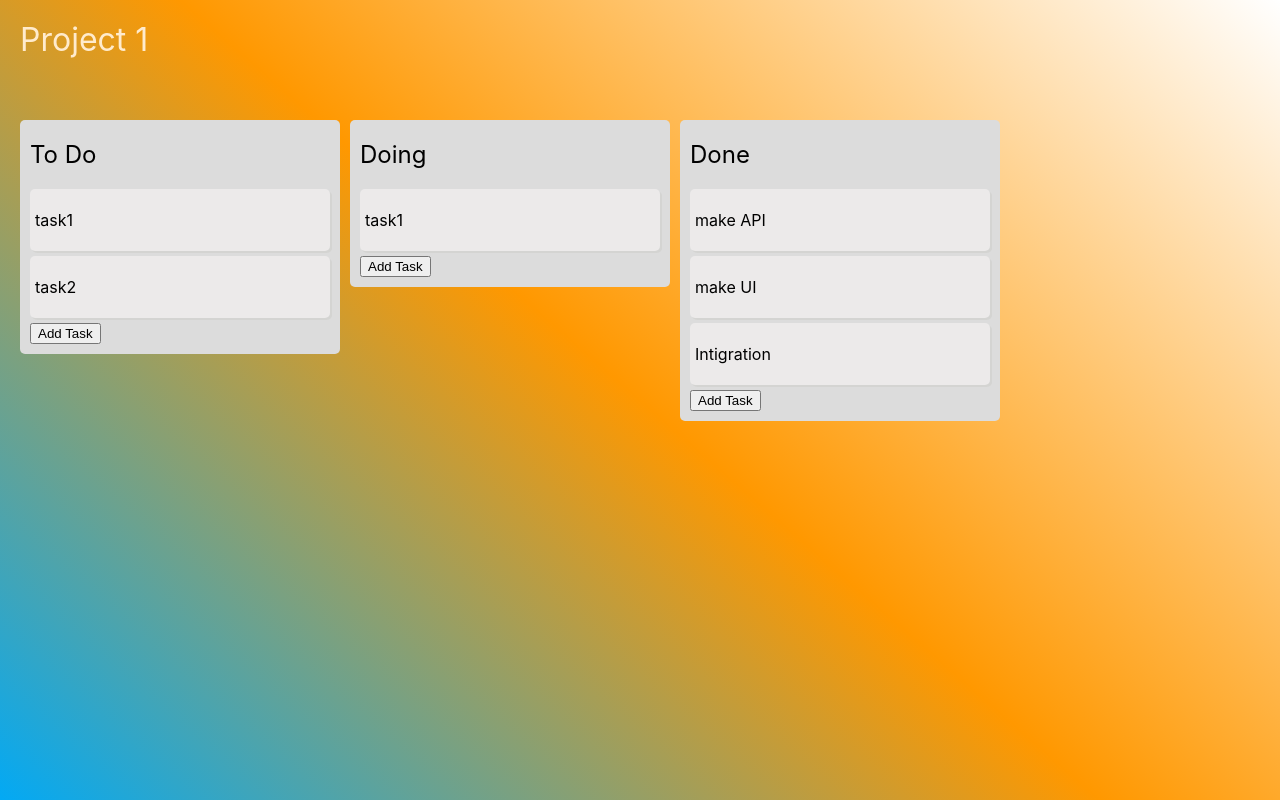
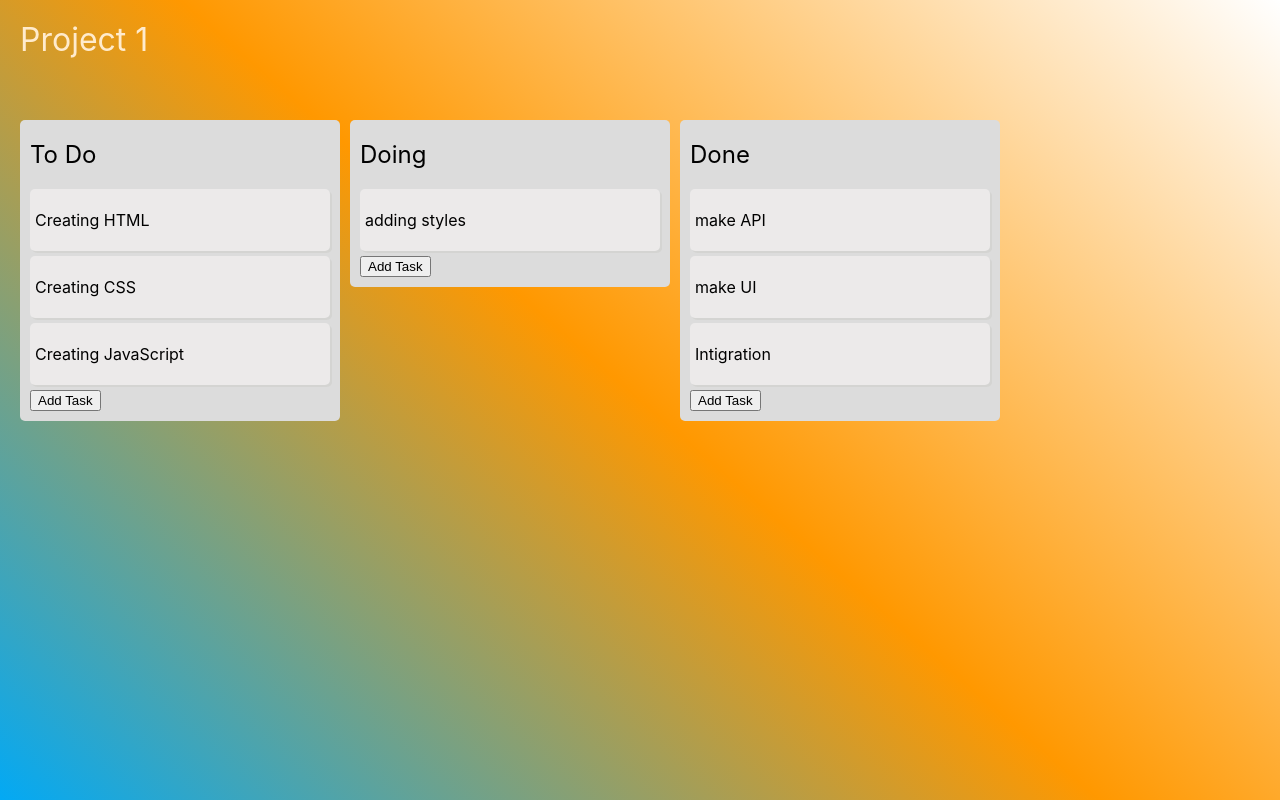
Before and after one commit to KushagraGitter/react-trello, a React (Create React App) app: page / in a window 1280 px wide. Built offline with nearby package versions, Linux system fonts and the light colour scheme.

Commit message:
drag and drop implimented

```diff
--- a/src/components/project/project.js
+++ b/src/components/project/project.js
@@ -21,7 +21,13 @@ function Projects(projectId) {
     if (e.target !== dndNode.current) {
       console.log(('drag enter', params));
       //let newSubProjectList = [...subProjects];
+
       let newSubProjectList = JSON.parse(JSON.stringify(subProjects));
+      console.log('drop container', newSubProjectList[params.grpId]);
+      console.log(
+        'from container',
+        newSubProjectList[dndNodeParams.current.grpId]
+      );
       newSubProjectList[params.grpId].tasks.splice(
         params.taskId,
         0,
@@ -58,7 +64,7 @@ function Projects(projectId) {
       params.grpId === dndNodeParams.current.grpId &&
       params.taskId === dndNodeParams.current.taskId
     ) {
-      return `task-item ${isDragging} ? 'dragging' : ''`;
+      return `task-item ${isDragging ? 'dragging' : ''}`;
     } else {
       return 'task-item';
     }
@@ -75,6 +81,7 @@ function Projects(projectId) {
                 {subProject.tasks.map((task, idx) => {
                   return (
                     <Task
+                      key={task.taskName}
                       className={
                         isDragging
                           ? getStyle({
@@ -84,7 +91,7 @@ function Projects(projectId) {
                           : 'task-item'
                       }
                       grpId={projIdx}
-                      taskId={idx}
+                      idx={idx}
                       handleDragStart={handleDragStart}
                       handleDnDEnter={handleDnDEnter}
                       isDragging={isDragging}
--- a/src/components/task/task.js
+++ b/src/components/task/task.js
@@ -3,6 +3,7 @@ import React, { useState, useRef } from 'react';
 const Task = ({
   className,
   taskId,
+  idx,
   taskName,
   assignedTo,
   status,
@@ -15,10 +16,10 @@ const Task = ({
     <li
       className={className}
       draggable={true}
-      onDragStart={(e) => handleDragStart(e, { grpId: grpId, taskId: taskId })}
+      onDragStart={(e) => handleDragStart(e, { grpId: grpId, taskId: idx })}
       onDragEnter={
         isDragging
-          ? (e) => handleDnDEnter(e, { grpId: grpId, taskId: taskId })
+          ? (e) => handleDnDEnter(e, { grpId: grpId, taskId: idx })
           : null
       }
     >
--- a/src/components/task/taskList.js
+++ b/src/components/task/taskList.js
@@ -11,7 +11,7 @@ const TaskList = ({
     <ul
       className="taskList"
       onDragEnter={
-        isDragging && !taskList.length
+        isDragging && !children.length
           ? (e) => handleDnDEnter(e, { grpId: grpId, taskId: 0 })
           : null
       }
--- a/src/service.js
+++ b/src/service.js
@@ -6,13 +6,19 @@ const getSubProjects = (projectId) => {
       tasks: [
         {
           taskId: 1,
-          taskName: 'task1',
+          taskName: 'Creating HTML',
           assignedTo: 'Mark',
           status: 'Pending',
         },
         {
           taskId: 2,
-          taskName: 'task2',
+          taskName: 'Creating CSS',
+          assignedTo: 'Justin',
+          status: 'Pending',
+        },
+        {
+          taskId: 2,
+          taskName: 'Creating JavaScript',
           assignedTo: 'Justin',
           status: 'Pending',
         },
@@ -24,7 +30,7 @@ const getSubProjects = (projectId) => {
       tasks: [
         {
           taskId: 1,
-          taskName: 'task1',
+          taskName: 'adding styles',
           assignedTo: 'Sam',
           status: 'InProgress',
         },
--- a/src/style.css
+++ b/src/style.css
@@ -59,6 +59,7 @@ body {
 }
 
 .task-item.dragging {
+  background-color: black;
   opacity: 0.1;
 }
 
```
